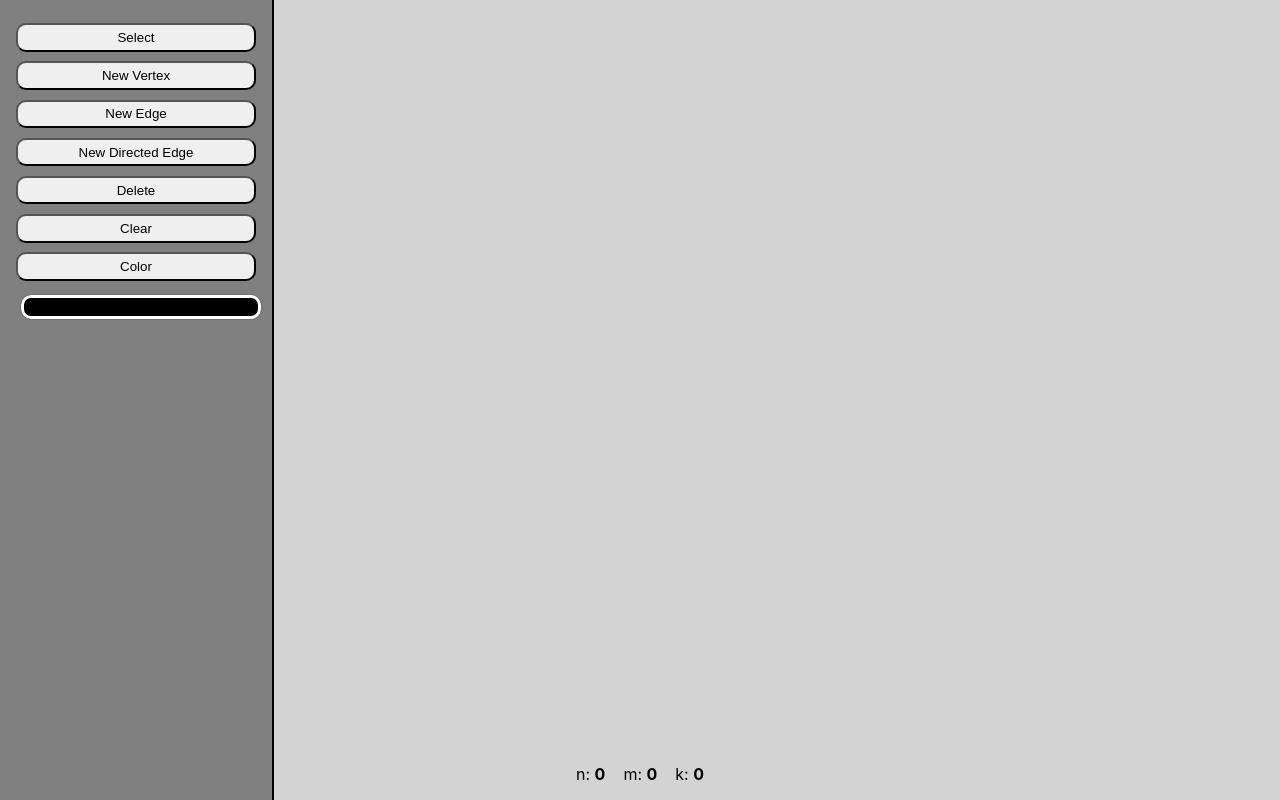
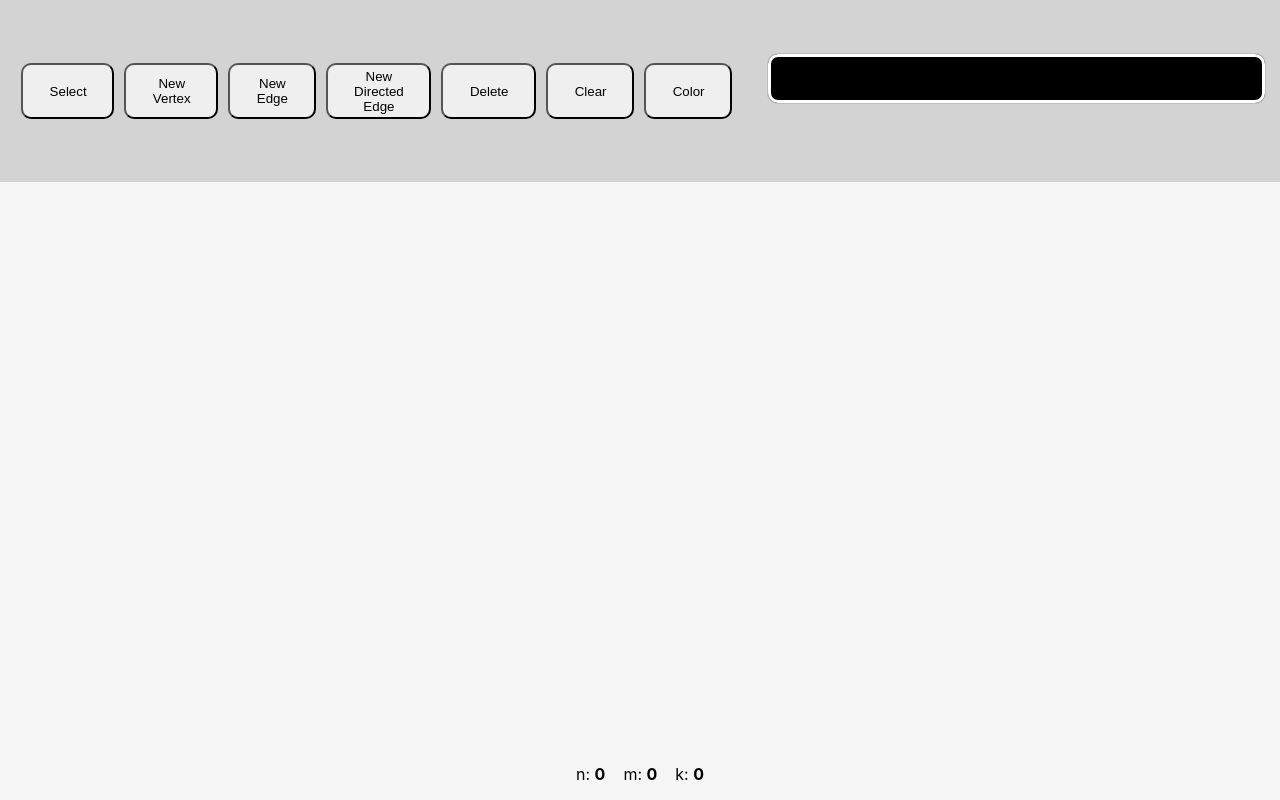
Before and after one commit to mfoot123/Graph-Theory-Sketchpad, a React (Create React App) app in the folder graphtheorysketchpad/: page / in a window 1280 px wide. Built offline with nearby package versions, Linux system fonts and the light colour scheme.

Commit message:
made the field vertical

```diff
--- a/graphtheorysketchpad/src/App.css
+++ b/graphtheorysketchpad/src/App.css
@@ -1,7 +1,8 @@
 .App {
   position: fixed;
   display: flex;
+  flex-direction: row; /* Set to 'row' to make it horizontal */
   height: 100%;
   width: 100%;
-  background-color: lightgray;
+  background-color: whitesmoke;
 }
--- a/graphtheorysketchpad/src/ColorPicker.css
+++ b/graphtheorysketchpad/src/ColorPicker.css
@@ -3,22 +3,20 @@
     width: 100%;
     display: flex;
     justify-content: center;
-    align-items: center;
+    align-items: center; /* Center vertically */
     cursor: pointer;
-    border-radius: 5px;
+    border-radius: 10px;
     padding: 2%;
-    margin-top: 3%;
-    margin-left: auto;
-    margin-right: auto;
-    margin-bottom: 0.15rem;
+    margin: 5px;
   }
 
   .colorButton {
     width: 100%;
-    height: 40px; /* Adjust the height as needed */
+    height: 75px; /* Adjust the height as needed */
   }
 
   .swatch {
+    margin-bottom: 1rem;
     border-radius: 10px;
     padding: 5%;
     box-shadow: 0 0 0 1px rgba(0, 0, 0, 0.1), inset 0 0 0 3px #fff;
--- a/graphtheorysketchpad/src/Field.css
+++ b/graphtheorysketchpad/src/Field.css
@@ -1,4 +1,9 @@
+/* Update the Field.css */
 .Field {
-    height: 100%;
-    width: 100%;
-}
+    position: absolute;
+    left: 0; /* Adjust the sidebar width */
+    top: 11rem;
+    right: 0;
+    bottom: 0;
+    display: flex; /* Display the Field horizontally */
+  }
--- a/graphtheorysketchpad/src/Field.js
+++ b/graphtheorysketchpad/src/Field.js
@@ -77,11 +77,12 @@ function Field(props) {
 
     const onMouseDown = (event) => {
         if (clickAction === ClickAction.ADD_VERTEX) {
-            const x = event.clientX;
-            const y = event.clientY;
-            addVertex({position: [x, y], color: color});
+          // Use clientX and clientY to get the position of the click
+          const x = event.clientX - root.current.offsetLeft;
+          const y = event.clientY - root.current.offsetTop;
+          addVertex({ position: [x, y], color: color });
         }
-    }
+      }
 
     const onVertexMouseDown = (event, index) => {
         if (clickAction === ClickAction.SELECT) {
--- a/graphtheorysketchpad/src/SideBar.css
+++ b/graphtheorysketchpad/src/SideBar.css
@@ -1,10 +1,14 @@
 .SideBar {
-    height: 100%;
-    width: 15rem;
-    background: gray;
+    display: flex;
+    flex-direction: row;
+    justify-content: center; /* Center the items horizontally */
+    align-items: center; /* Center the items vertically */
+    height: 150px; /* Adjust to 'auto' for dynamic height based on content */
+    width: 100%;
+    background: lightgray;
     border-width: 2px;
     border-right-style: solid;
-    border-right-color: black;
+    border-right-color: solid;
     padding: 1rem;
     flex-shrink: 0;
-}
+  }
--- a/graphtheorysketchpad/src/SideBarButton.css
+++ b/graphtheorysketchpad/src/SideBarButton.css
@@ -1,15 +1,16 @@
+/* ColorPicker.css */
 .SideBarButton {
-    width: 100%;
-    margin-bottom: 1rem;
+    display: flex;
+    align-items: center; /* Center the content vertically */
+    height: 10px;
     border-radius: 10px;
     padding: 2%;
-    margin-top: 3%;
-    margin-left: auto;
-    margin-right: auto;
-    margin-bottom: .15rem;
+    color: white;
+    cursor: pointer;
+    margin: 5px;
+  }
 
-}
-
-.SideBarButton-Name {
-    width: 100%;
-}
+  .SideBarButton-Name {
+    margin-left: 1px; /* Add margin or adjust as needed */
+    color: black;
+  }
```
